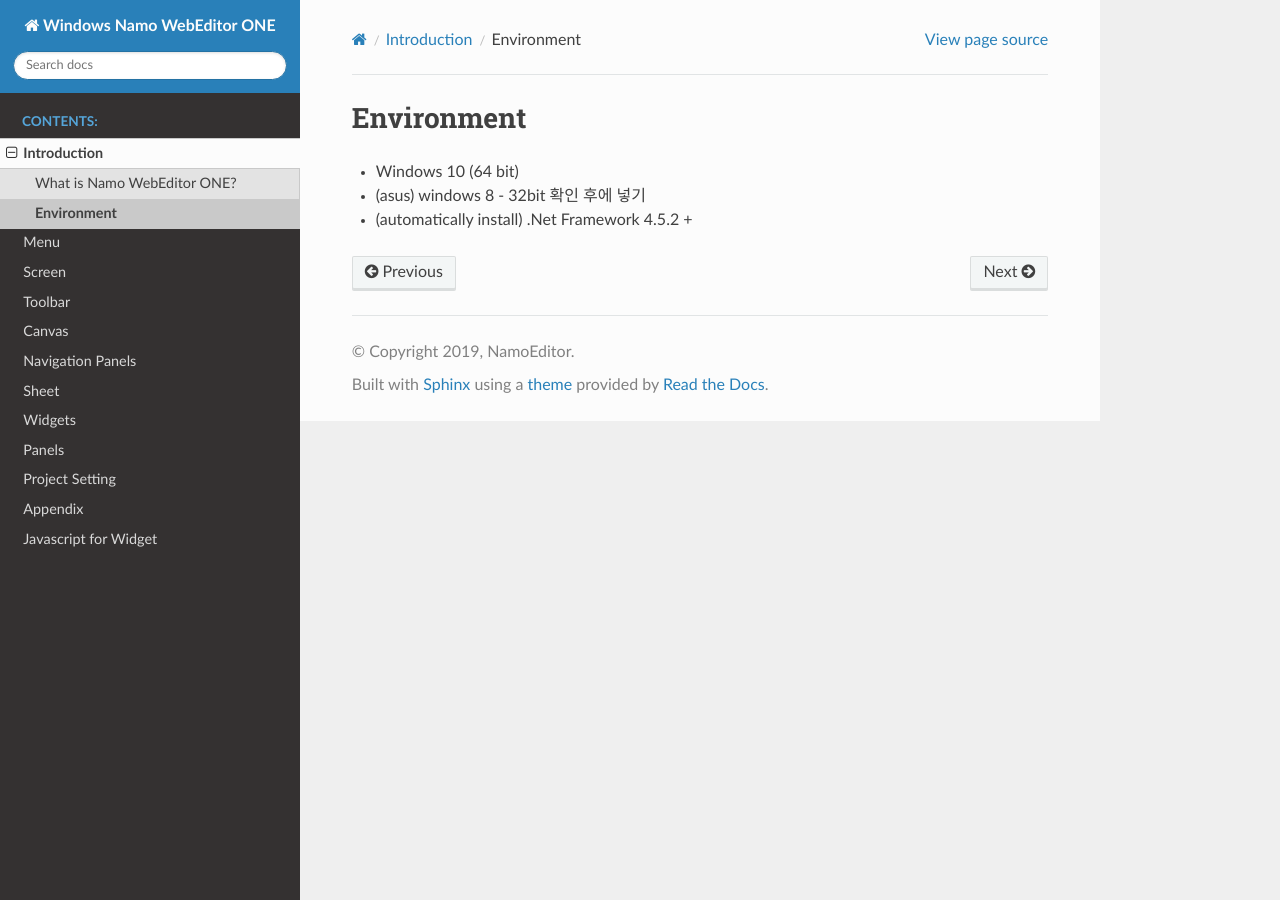
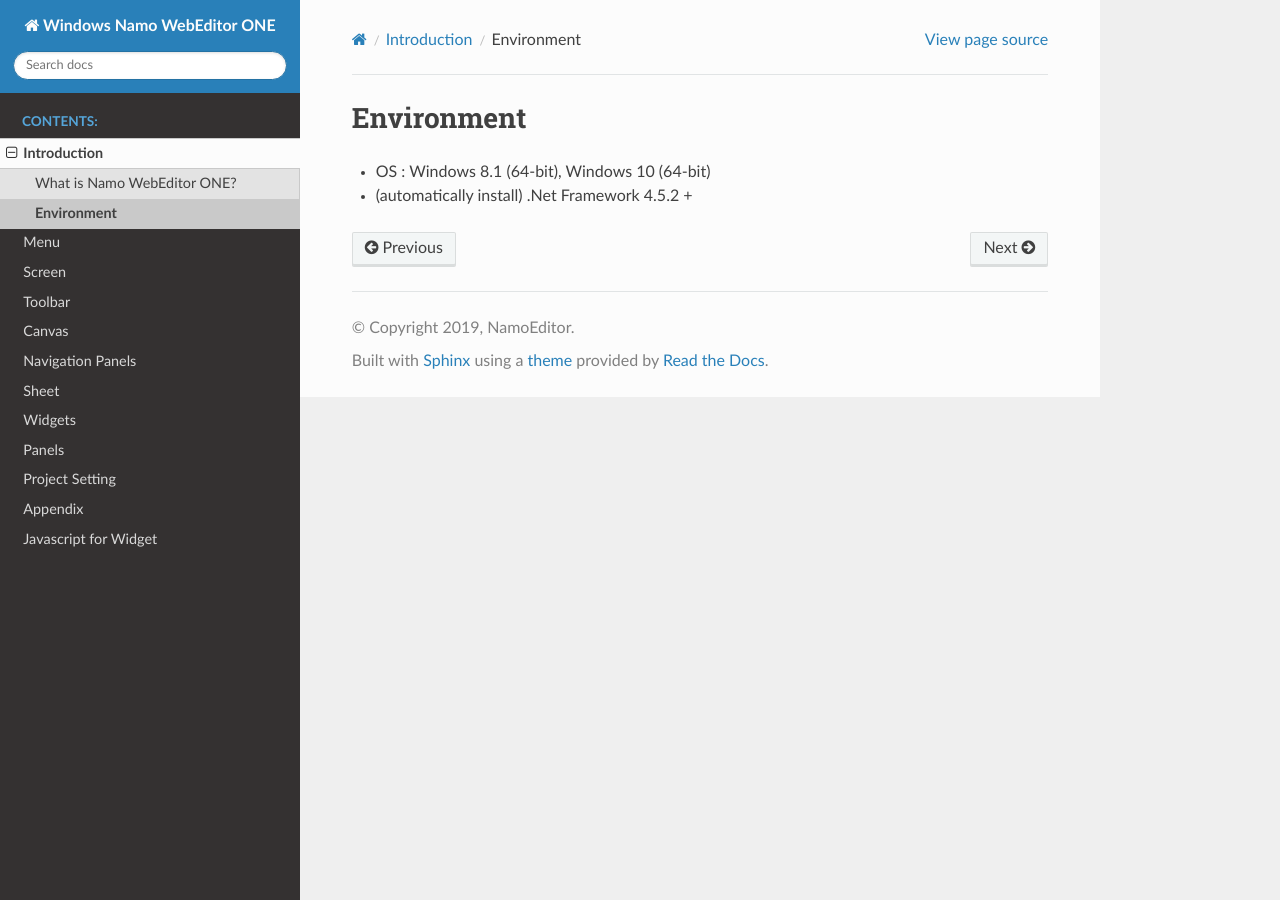
Before and after one commit to JDLabOrg/WinIUManual, a Sphinx documentation site: the page built from source/introduction/env.rst, in a window 1280 px wide. Built offline with Sphinx 7.4.7 and the Read the Docs theme 2.0.0, drawn with Linux system fonts in a browser that asks for light colours.

```diff
--- a/source/introduction/env.rst
+++ b/source/introduction/env.rst
@@ -1,6 +1,5 @@
 Environment
 ==================================
 
-- Windows 10 (64 bit)
-- (asus) windows 8 - 32bit 확인 후에 넣기
+- OS : Windows 8.1 (64-bit), Windows 10 (64-bit)
 - (automatically install) .Net Framework 4.5.2 +
```
